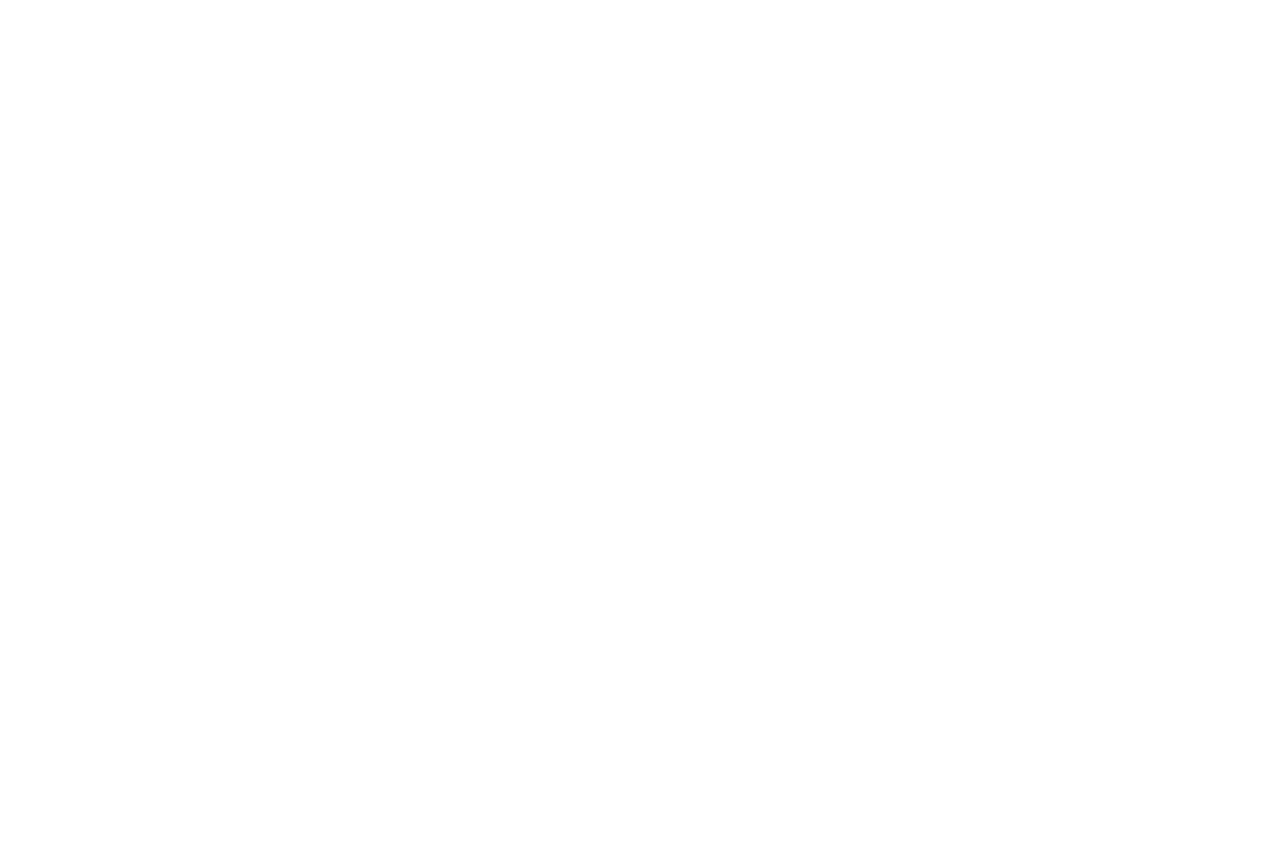
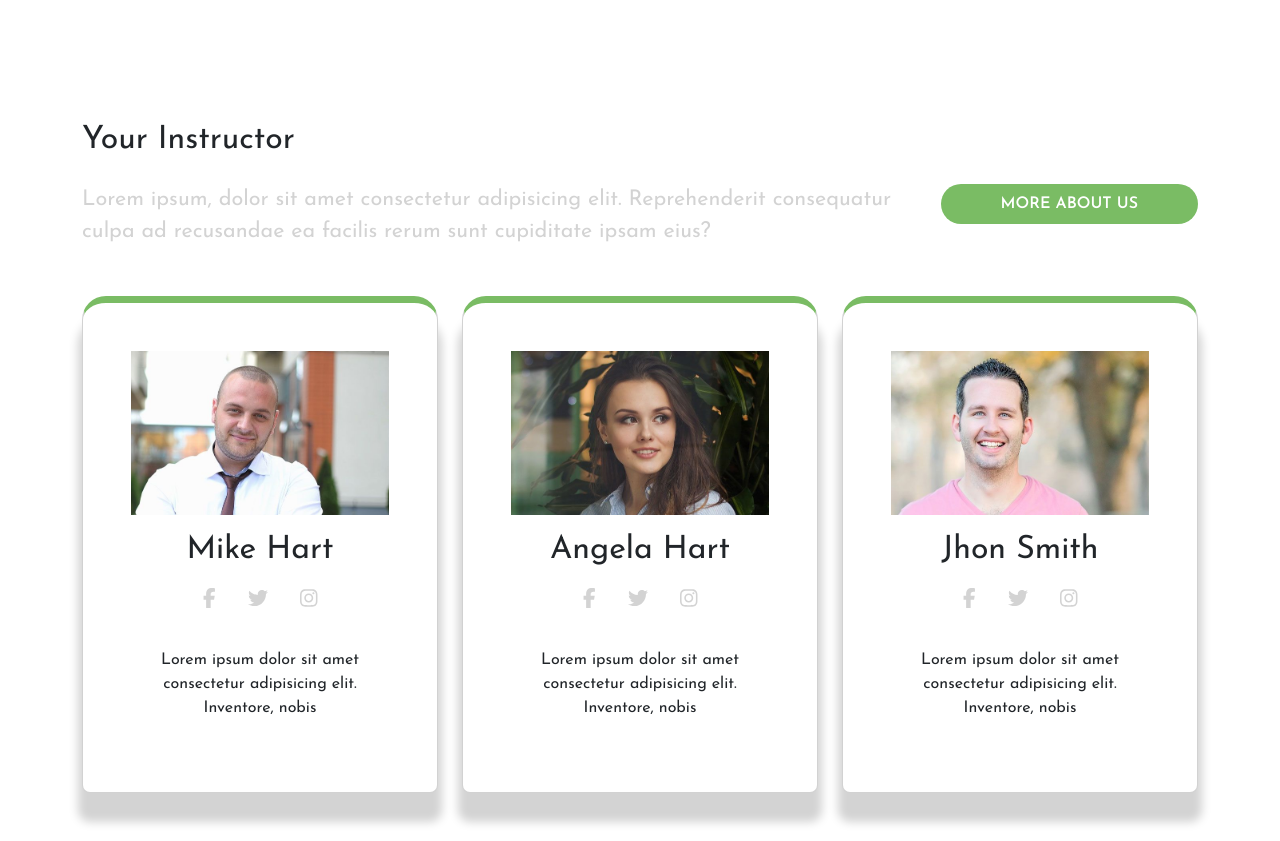
Before and after one commit to DeSantisDomiziano/proj-html-vuejs, a Vue app: page / in a window 1280 px wide. Shown: the part 2300-3141 px from the top of the page. Before the commit the page ends 2421 px from the top, so only its background shows below. Built offline with nearby package versions, Linux system fonts and the light colour scheme.

Commit message:
add intructors

```diff
--- /dev/null
+++ b/src/components/CardInstructor.vue
@@ -0,0 +1,73 @@
+<script>
+export default {
+    name: 'CardInstructor',
+    data() {
+        return {
+            instructors: [
+                {
+                    photo: 'instructor-mikehart',
+                    name: 'mike hart',
+                    social: [ 'fa-facebook-f', 'fa-twitter', 'fa-instagram'],
+                    overview: 'Lorem ipsum dolor sit amet consectetur adipisicing elit. Inventore, nobis',
+                },
+                {
+                    photo: 'instructor-angelahart',
+                    name: 'angela hart',
+                    social: [ 'fa-facebook-f', 'fa-twitter', 'fa-instagram'],
+                    overview: 'Lorem ipsum dolor sit amet consectetur adipisicing elit. Inventore, nobis',
+                },
+                {
+                    photo: 'instructor-johnsmith',
+                    name: 'jhon smith',
+                    social: [ 'fa-facebook-f', 'fa-twitter', 'fa-instagram'],
+                    overview: 'Lorem ipsum dolor sit amet consectetur adipisicing elit. Inventore, nobis',
+                },
+            ]
+        }
+    },
+    methods: {
+        getImageUrl(name) {
+            return new URL(`../assets/img/instructor/${name}.jpg`, import.meta.url).href
+        }
+    }
+}
+</script>
+
+<template>
+    <div class="col-4" v-for="instructor in instructors">
+        <div class="card p-5 text-center mb-5">
+            <img :src="getImageUrl(instructor.photo)" alt="">
+            <h2 class="text-capitalize mt-3">{{ instructor.name }}</h2>
+            <div class="icon my-2">
+                <a href="#" v-for="(social) in instructor.social">
+                    <f-a-icon :icon="`fa-brands ${social}`" />
+                </a>
+            </div>
+            <p class="my-4">{{ instructor.overview }}</p>
+        </div>
+    </div>
+
+</template>
+
+
+<style lang="scss" scoped>
+@use '../assets/scss/partials/variables' as *;
+
+a {
+    display: inline;
+    padding: 0 1rem;
+    color: $gray;
+    font-size: 1.25rem;
+
+    &:hover {
+        color: $details;
+    }
+}
+
+.card {
+    border-top: 7px solid $primary;
+    border-radius: 1.5rem 1.5rem 0.5rem 0.5rem;
+    box-shadow: 0 25px 10px 4px $gray;
+}
+
+</style>
--- /dev/null
+++ b/src/components/OurIstructos.vue
@@ -0,0 +1,55 @@
+<script>
+import CardInstructor from './CardInstructor.vue'
+
+export default {
+    name: 'OurIstructos',
+    components: {
+        CardInstructor
+    }
+}
+</script>
+
+<template>
+    <div class="container">
+        <h2 class="mb-4">Your Instructor</h2>
+        <div class="row justify-content-between mb-5">
+            <div class="col">
+                Lorem ipsum, dolor sit amet consectetur adipisicing elit. Reprehenderit consequatur culpa ad recusandae ea facilis rerum sunt cupiditate ipsam eius?
+            </div>
+            <div class="col-auto">
+                <button class="text-uppercase">More About us</button>
+            </div>
+        </div>
+
+        <div class="row">
+            <CardInstructor/>
+        </div>
+    </div>
+</template>
+
+
+<style lang="scss" scoped>
+@use '../assets/scss/partials/variables' as *;
+
+.row {
+    flex-wrap: nowrap;
+
+    .col {
+        font-size: 1.35rem;
+        color: $gray
+    }
+}
+
+button {
+    background-color: $primary;
+    border: none;
+    padding: 0.5rem 3.75rem;
+    border-radius: 2rem;
+    color: $light;
+    font-weight: 600;
+
+    &:hover {
+        background-color: $hover;
+    }
+}
+</style>
--- a/src/components/PercentageRate.vue
+++ b/src/components/PercentageRate.vue
@@ -66,7 +66,8 @@
     border-top: 9px solid $primary;
     border-radius: 2rem 2rem 1.5rem 1.5rem;
     position: relative;
-    top: -230px
+    top: -230px;
+    box-shadow: 0 25px 10px 4px $bg-input;
 }
 
 .outer {
--- a/src/components/SiteMain.vue
+++ b/src/components/SiteMain.vue
@@ -3,6 +3,7 @@ import BehindWheel from './BehindWheel.vue'
 import StartLearning from './StartLearning.vue'
 import CoursesAvada from './CoursesAvada.vue'
 import PercentageRate from './PercentageRate.vue'
+import OurIstructos from './OurIstructos.vue'
 
 export default {
     name: 'SiteMain',
@@ -10,7 +11,8 @@ export default {
         BehindWheel,
         StartLearning,
         CoursesAvada,
-        PercentageRate
+        PercentageRate,
+        OurIstructos
     }
 }
 </script>
@@ -33,6 +35,10 @@ export default {
         <PercentageRate/>
     </section>
 
+    <section id="Istructors">
+        <OurIstructos/>
+    </section>
+
 </template>
 
 
--- a/src/main.js
+++ b/src/main.js
@@ -7,6 +7,9 @@ import { library } from '@fortawesome/fontawesome-svg-core'
 import { FontAwesomeIcon } from '@fortawesome/vue-fontawesome'
 import { faPhone } from '@fortawesome/free-solid-svg-icons'
 import { faMountain } from '@fortawesome/free-solid-svg-icons'
-library.add(faPhone, faMountain)
+import { faFacebookF } from '@fortawesome/free-brands-svg-icons'
+import { faTwitter } from '@fortawesome/free-brands-svg-icons'
+import { faInstagram } from '@fortawesome/free-brands-svg-icons'
+library.add(faPhone, faMountain, faFacebookF, faInstagram, faTwitter)
 
 createApp(App).component('f-a-icon', FontAwesomeIcon).mount('#app')
```
